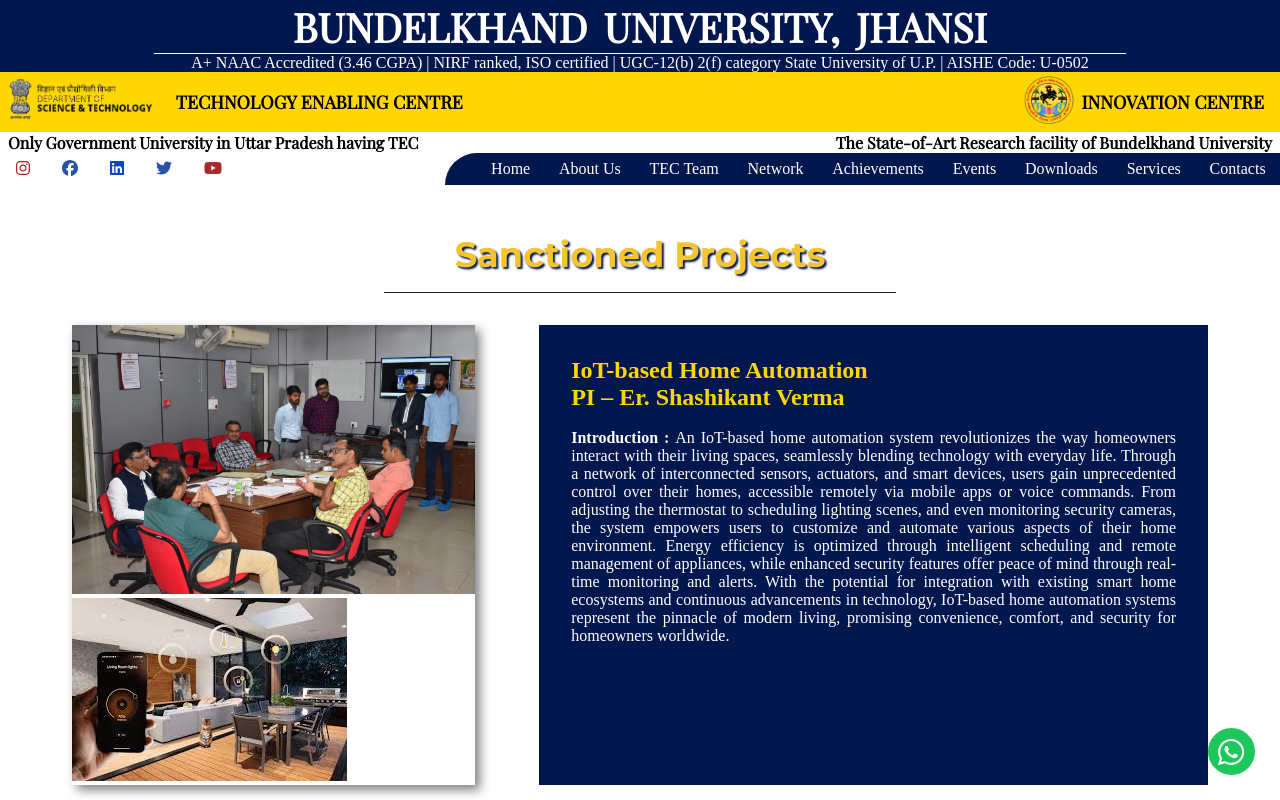
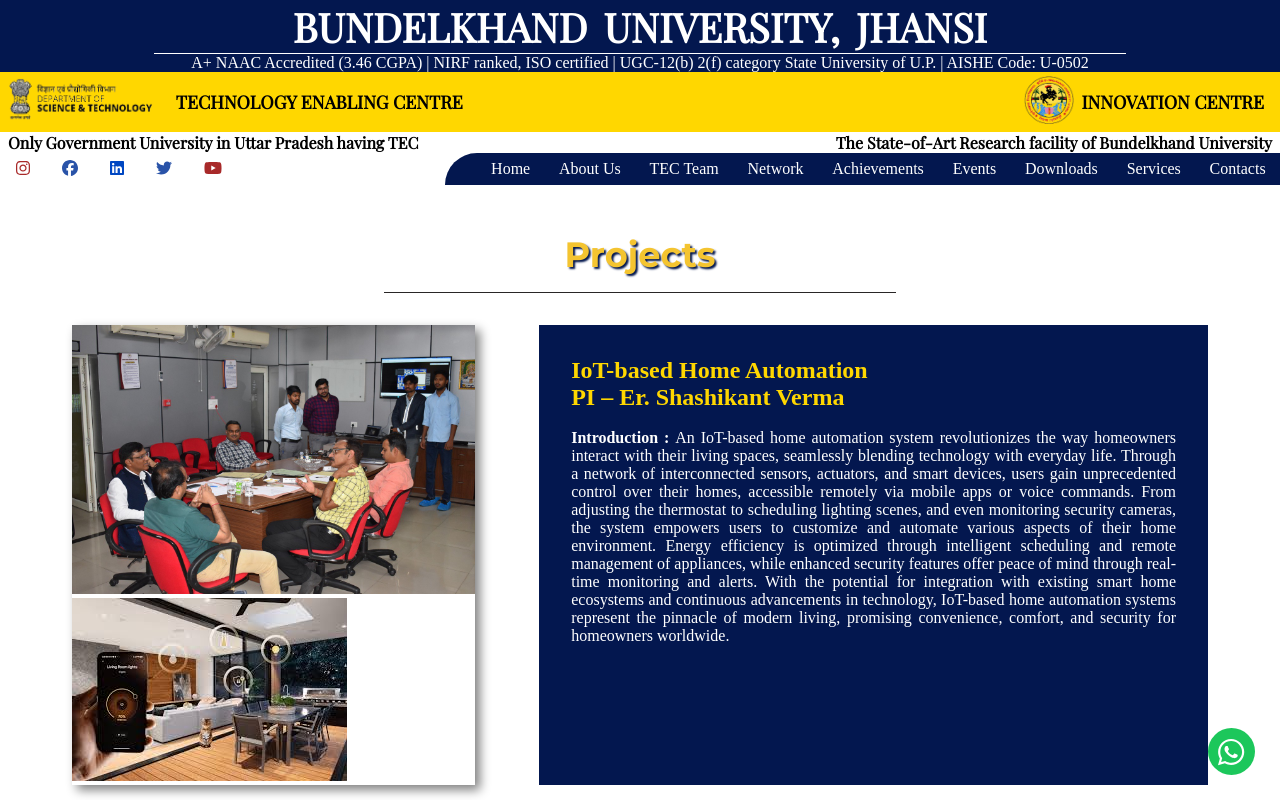
Before and after one commit to Godllolzzz/tec, a React (Create React App) app: page /sanctioned-projects in a window 1280 px wide. Shown: the top 800 px of the page. Built offline with nearby package versions, Linux system fonts and the light colour scheme; a web font is replaced by a local one.

Commit message:
1. 3. 5. 6.

```diff
--- a/src/components/OurLeaders.js
+++ b/src/components/OurLeaders.js
@@ -26,7 +26,7 @@
                 <h4>Bundelkhand University</h4>
               </div>
             </div>
-            <div className="other_officials">
+            {/* <div className="other_officials">
               <div className="fo_bu">
                 <img src={fo_Sir_logo} alt="vc_sir_image"></img>
                 <div className="vcsir1-title">
@@ -41,7 +41,7 @@
                   <h4>Registrar</h4>
                 </div>
               </div>
-            </div>
+            </div> */}
           </div>
           <div className="vcsir1-content">
             <p>
--- a/src/components/SanctionedProjects.js
+++ b/src/components/SanctionedProjects.js
@@ -29,7 +29,7 @@
     <>
       <NavBar />
       <div className="sanctioned-main-container">
-        <h1>Sanctioned Projects</h1>
+        <h1>Projects</h1>
         <div className="sanctioned-container">
           <div className="project-logo">
             <img src={project6}></img>
--- a/src/components/Tec.js
+++ b/src/components/Tec.js
@@ -4,7 +4,7 @@
 import Footer from "./footer";
 import { FontAwesomeIcon } from "@fortawesome/react-fontawesome";
 import { faExternalLinkAlt } from "@fortawesome/free-solid-svg-icons";
-import all_tec_image from "../images/TEC-1.jpg";
+import all_tec_image from "../images/TEC-1.jpeg";
 
 const Tec = () => {
   return (
--- a/src/components/grid.js
+++ b/src/components/grid.js
@@ -16,7 +16,7 @@
     undergradTrained: 230,
     postgradTrained: 330,
     projectsDone: 90,
-    patents: 25,
+    patents: 30,
     MOUs: 120,
   };
 
```
Also changed, not shown: src/images/TEC-1.jpeg (added), src/images/TEC-1.jpg (deleted).
